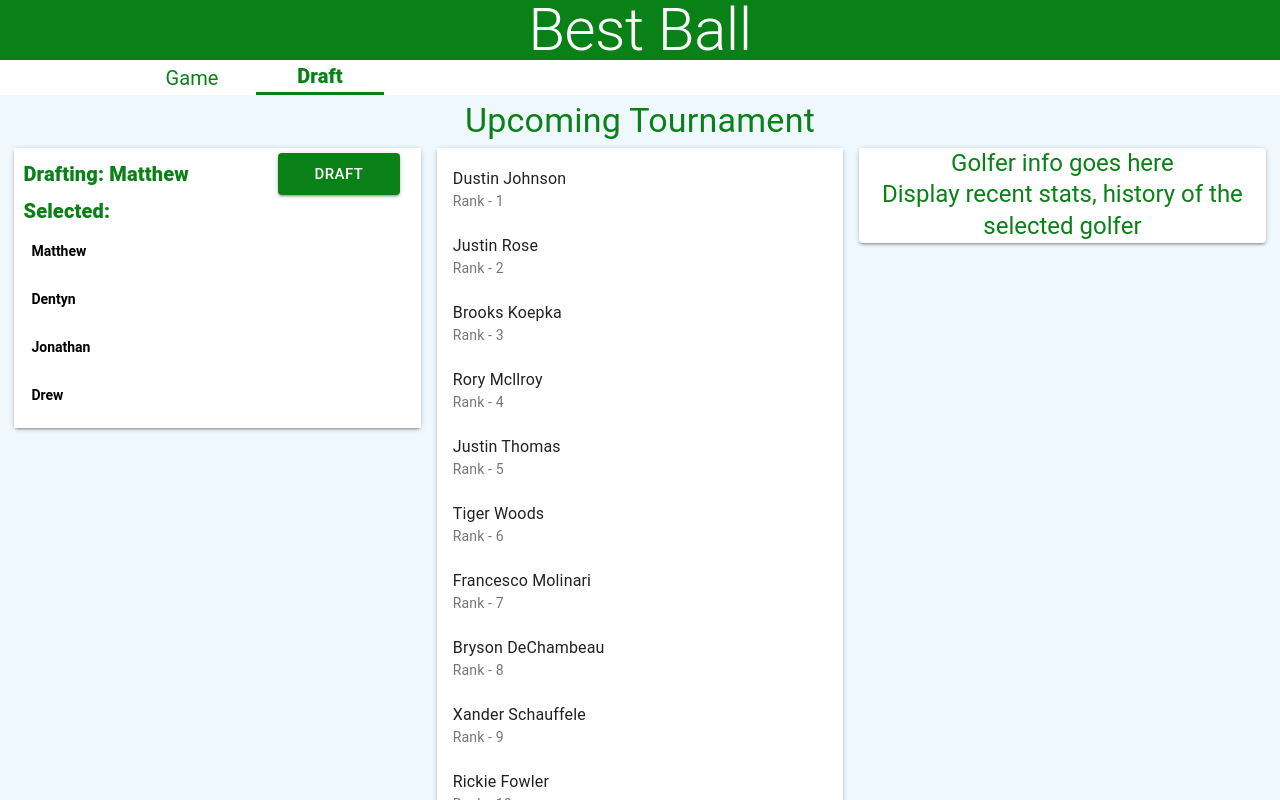
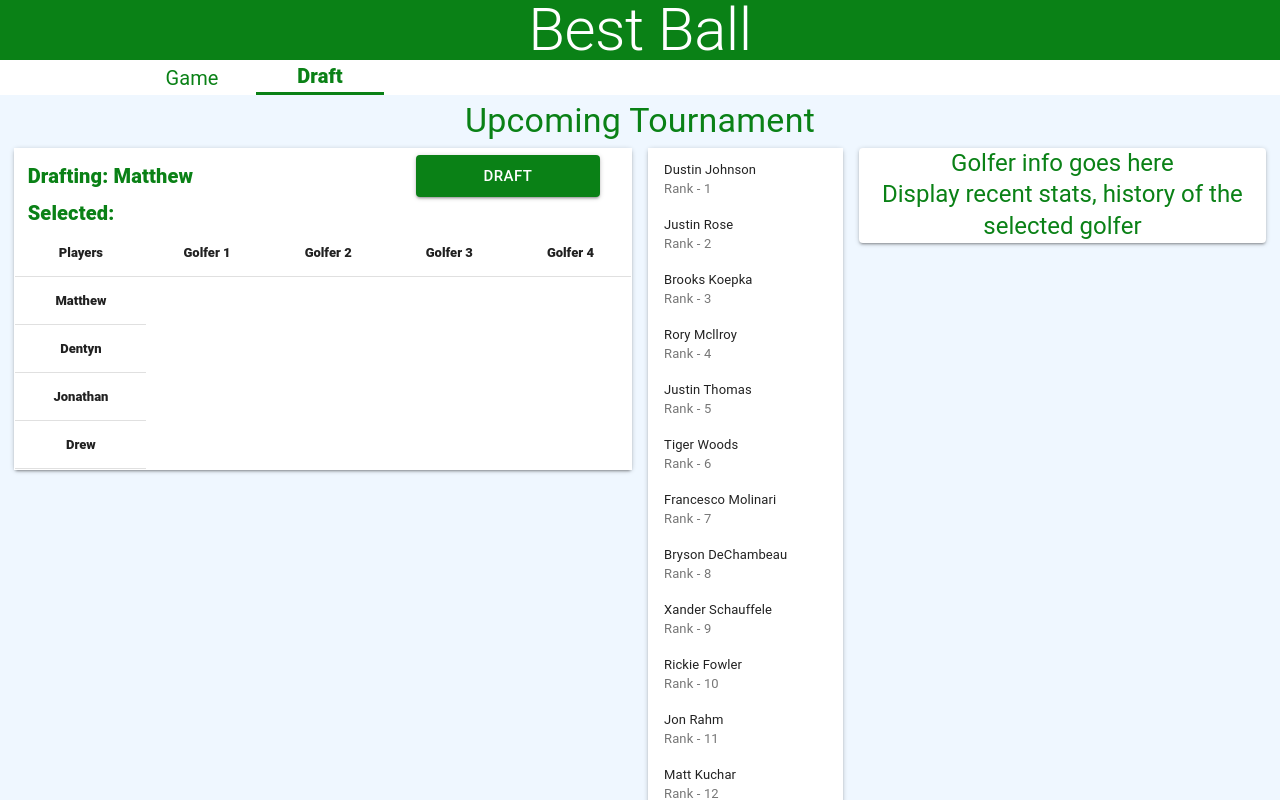
Before and after one commit to MatthewCrocker7/golf-best-ball, a React app: page / in a window 1280 px wide. Both pictures are taken after a click on the button "Draft". Shown: the top 800 px of the page. Built offline with nearby package versions, Linux system fonts and the light colour scheme.

Commit message:
Draft board complete

```diff
--- a/src/client/draft/Draft.js
+++ b/src/client/draft/Draft.js
@@ -1,5 +1,6 @@
 import React from 'react';
 import PropTypes from 'prop-types';
+import { connect } from 'react-redux';
 import { StickyContainer, Sticky } from 'react-sticky';
 import { withStyles } from '@material-ui/core/styles';
 import { Typography } from '@material-ui/core';
@@ -33,31 +34,43 @@ const styles = () => ({
   }
 });
 
+const mapStateToProps = state => ({
+  players: state.players,
+  selectedGolfer: state.selectedGolfer,
+  draftBoard: state.draftBoard
+});
+
 const Draft = (props) => {
-  const { classes } = props;
+  const {
+    classes,
+    draftBoard,
+    players,
+    selectedGolfer
+  } = props;
+
   return (
     <div className={classes.root}>
       <Typography className={classes.textStyle} color="secondary" variant="h4">Upcoming Tournament</Typography>
       <StickyContainer>
         <Grid className={classes.gridRoot} container spacing={16}>
-          <Grid item xs={4}>
-            <Sticky topOffset={-80}>
+          <Grid item xs={6}>
+            <Sticky topOffset={-40}>
               {({ style, isSticky }) => (
-                <Paper style={{ ...style, marginTop: isSticky ? '80px' : '0px' }} className={classes.paperStyle}>
-                  <PlayerTurn />
+                <Paper style={{ ...style, marginTop: isSticky ? '40px' : '0px' }} className={classes.paperStyle}>
+                  <PlayerTurn players={players} selectedGolfer={selectedGolfer} />
                 </Paper>
               )}
             </Sticky>
           </Grid>
-          <Grid item xs={4}>
+          <Grid item xs={2}>
             <Paper className={classes.paperStyle}>
-              <DraftBoard />
+              <DraftBoard draftBoard={draftBoard} />
             </Paper>
           </Grid>
           <Grid item xs={4}>
-            <Sticky topOffset={-80}>
+            <Sticky topOffset={-40}>
               {({ style, isSticky }) => (
-                <Paper style={{ ...style, marginTop: isSticky ? '80px' : '0px' }} className={classes.paperStyle}>
+                <Paper style={{ ...style, marginTop: isSticky ? '40px' : '0px' }} className={classes.paperStyle}>
                   <GolferInfo />
                 </Paper>
               )}
@@ -70,7 +83,10 @@ const Draft = (props) => {
 };
 
 Draft.propTypes = {
-  classes: PropTypes.object.isRequired
+  classes: PropTypes.object.isRequired,
+  draftBoard: PropTypes.array.isRequired,
+  selectedGolfer: PropTypes.string.isRequired,
+  players: PropTypes.array.isRequired
 };
 
-export default withStyles(styles)(Draft);
+export default connect(mapStateToProps)(withStyles(styles)(Draft));
--- a/src/client/draft/DraftBar.js
+++ b/src/client/draft/DraftBar.js
@@ -24,7 +24,19 @@ const styles = theme => ({
     margin: 'auto',
     fontWeight: theme.typography.fontWeightRegular * 2,
   },
+  textComplete: {
+    textAlign: 'center',
+    margin: 'auto',
+    fontWeight: theme.typography.fontWeightRegular * 2,
+  }
 });
+
+const validateData = (golfer) => {
+  if (golfer === '') {
+    return false;
+  }
+  return true;
+};
 
 const mapDispatchToProps = dispatch => ({
   draftGolfer: value => dispatch(actions.draftGolfer(value))
@@ -58,29 +70,40 @@ class DraftBar extends React.Component {
     const { draftGolfer, players, selectedGolfer } = this.props;
     const { index } = this.state;
 
+    if (!validateData(selectedGolfer)) {
+      return;
+    }
+
     draftGolfer({
-      index,
       name: players[index].name,
       golfer: selectedGolfer
     });
-    /*
-    this.setState({
-      selectingPlayer: { ...selectingPlayer, golfers: [...selectingPlayer.golfers, selectedGolfer] }
-    });
-    */
 
     this.snakeDraft();
   };
 
   render() {
-    const { classes, players } = this.props;
+    const {
+      classes,
+      players,
+      selectedGolfer,
+      draftComplete
+    } = this.props;
     const { index } = this.state;
-    // console.log(players[index]);
 
     return (
-      <div className={classes.draftHeader}>
-        <Typography className={classes.textStyle} variant="h6" color="secondary">{`Drafting: ${players[index].name}`}</Typography>
-        <Button className={classes.buttonStyle} onClick={this.draft} size="large" variant="contained" color="secondary">Draft</Button>
+      <div>
+        { draftComplete
+          ? (
+            <Typography variant="h4" color="secondary" className={classes.textComplete}>Draft Completed</Typography>
+          )
+          : (
+            <div className={classes.draftHeader}>
+              <Typography className={classes.textStyle} variant="h6" color="secondary">{`Drafting: ${players[index].name}`}</Typography>
+              <Button className={classes.buttonStyle} onClick={this.draft} size="large" variant="contained" color="secondary">Draft</Button>
+            </div>
+          )}
+        { !draftComplete && <Typography className={classes.textStyle} variant="h6" color="secondary">{`Selected: ${selectedGolfer}`}</Typography>}
       </div>
     );
   }
@@ -90,7 +113,8 @@ DraftBar.propTypes = {
   classes: PropTypes.object.isRequired,
   selectedGolfer: PropTypes.string.isRequired,
   players: PropTypes.array.isRequired,
-  draftGolfer: PropTypes.func.isRequired
+  draftGolfer: PropTypes.func.isRequired,
+  draftComplete: PropTypes.bool.isRequired,
 };
 
 export default connect(null, mapDispatchToProps)(withStyles(styles)(DraftBar));
--- a/src/client/draft/DraftBoard.js
+++ b/src/client/draft/DraftBoard.js
@@ -39,13 +39,13 @@ class DraftBoard extends React.Component {
   };
 
   render() {
-    const { classes } = this.props;
+    const { classes, draftBoard } = this.props;
     const { selectedIndex } = this.state;
 
     return (
       <div className={classes.root}>
-        <List component="ul">
-          {seed.golfRankings.map(x => (
+        <List dense component="ul">
+          {draftBoard.map(x => (
             <ListItem
               key={x.name}
               button
@@ -81,7 +81,8 @@ class DraftBoard extends React.Component {
 
 DraftBoard.propTypes = {
   classes: PropTypes.object.isRequired,
-  selectGolfer: PropTypes.func.isRequired
+  draftBoard: PropTypes.array.isRequired,
+  selectGolfer: PropTypes.func.isRequired,
 };
 
 export default connect(null, mapDispatchToProps)(withStyles(styles)(DraftBoard));
--- /dev/null
+++ b/src/client/draft/DraftSelection.js
@@ -0,0 +1,78 @@
+import React from 'react';
+import PropTypes from 'prop-types';
+import { withStyles } from '@material-ui/core/styles';
+import Table from '@material-ui/core/Table';
+import TableBody from '@material-ui/core/TableBody';
+import TableCell from '@material-ui/core/TableCell';
+import TableRow from '@material-ui/core/TableRow';
+
+const styles = theme => ({
+  textStyle: {
+    fontWeight: theme.typography.fontWeightRegular * 2,
+  },
+});
+
+const DraftSelection = (props) => {
+  const { classes, players } = props;
+
+  return (
+    <Table padding="dense">
+      <TableBody>
+        <TableRow>
+          <TableCell className={classes.textStyle} align="center" component="th" scope="row">
+            Players
+          </TableCell>
+          <TableCell className={classes.textStyle} align="center" component="th" scope="row">
+            Golfer 1
+          </TableCell>
+          <TableCell className={classes.textStyle} align="center" component="th" scope="row">
+            Golfer 2
+          </TableCell>
+          <TableCell className={classes.textStyle} align="center" component="th" scope="row">
+            Golfer 3
+          </TableCell>
+          <TableCell className={classes.textStyle} align="center" component="th" scope="row">
+            Golfer 4
+          </TableCell>
+        </TableRow>
+        {players.map(player => (
+          <TableRow key={player.name}>
+            <TableCell className={classes.textStyle} align="center" component="th" scope="row">
+              {player.name}
+            </TableCell>
+            {player.golfers.map(x => (
+              <TableCell key={x} align="center">
+                {x}
+              </TableCell>
+            ))}
+          </TableRow>
+        ))}
+      </TableBody>
+    </Table>
+  );
+};
+
+/*
+      <List dense className={classes.listRoot} subheader={<li />}>
+        {players.map(player => (
+          <li key={`${player.name}`} className={classes.listSection}>
+            <ul className={classes.ul}>
+              <ListSubheader disableSticky
+              className={classes.listHeader}>{`${player.name}`}</ListSubheader>
+              {player.golfers.map(x => (
+                <ListItem key={`${player}-${x}`}>
+                  <ListItemText primary={`${x}`} />
+                </ListItem>
+              ))}
+            </ul>
+          </li>
+        ))}
+      </List>
+*/
+
+DraftSelection.propTypes = {
+  classes: PropTypes.object.isRequired,
+  players: PropTypes.array.isRequired
+};
+
+export default withStyles(styles)(DraftSelection);
--- a/src/client/draft/PlayerTurn.js
+++ b/src/client/draft/PlayerTurn.js
@@ -1,85 +1,39 @@
 import React from 'react';
 import PropTypes from 'prop-types';
 import { withStyles } from '@material-ui/core/styles';
-import { connect } from 'react-redux';
-import Typography from '@material-ui/core/Typography';
-import List from '@material-ui/core/List';
-import ListItem from '@material-ui/core/ListItem';
-import ListItemText from '@material-ui/core/ListItemText';
-import ListSubheader from '@material-ui/core/ListSubheader';
 import DraftBar from './DraftBar';
-import seed from '../game/gameComponents/seed';
+import DraftSelection from './DraftSelection';
 
-const styles = theme => ({
+const styles = () => ({
   root: {
     width: 'auto',
     margin: '0px',
     border: '1px solid #ffffff',
   },
-  textStyle: {
-    textAlign: 'left',
-    marginLeft: '2%',
-    margin: 'auto',
-    fontWeight: theme.typography.fontWeightRegular * 2,
-  },
-  listRoot: {
-    width: 'auto',
-    margin: 'auto',
-    backgroundColor: theme.palette.background.paper,
-  },
-  listSection: {
-    backgroundColor: 'inherit'
-  },
-  listHeader: {
-    color: '#000000',
-    fontWeight: theme.typography.fontWeightRegular * 1.5,
-  },
-  ul: {
-    backgroundColor: 'inherit',
-    padding: 0,
-  },
 });
 
-const mapStateToProps = state => ({
-  players: state.players,
-  selectedGolfer: state.selectedGolfer
-});
+const sum = (acc, cur) => acc + cur;
 
-class PlayerTurn extends React.Component {
-  draftGolfer = () => {
-    const { players, selectedGolfer } = this.props;
-    /*
-    this.setState({
-      selectingPlayer: { ...selectingPlayer, golfers: [...selectingPlayer.golfers, selectedGolfer] }
-    });
-    */
-  };
+const checkDraftCompletion = (players) => {
+  const checkSum = players.length * 4;
+  const count = players.map(x => x.golfers.length).reduce(sum);
 
-  render() {
-    const { classes, players, selectedGolfer } = this.props;
+  if (count === checkSum) {
+    return true;
+  }
+  return false;
+};
 
-    return (
-      <div className={classes.root}>
-        <DraftBar players={players} selectedGolfer={selectedGolfer} />
-        <Typography className={classes.textStyle} variant="h6" color="secondary">{`Selected: ${selectedGolfer}`}</Typography>
-        <List className={classes.listRoot} subheader={<li />}>
-          {players.map(player => (
-            <li key={`${player.name}`} className={classes.listSection}>
-              <ul className={classes.ul}>
-                <ListSubheader disableSticky className={classes.listHeader}>{`${player.name}`}</ListSubheader>
-                {player.golfers.map(x => (
-                  <ListItem key={`${player}-${x}`}>
-                    <ListItemText primary={`${x}`} />
-                  </ListItem>
-                ))}
-              </ul>
-            </li>
-          ))}
-        </List>
-      </div>
-    );
-  }
-}
+const PlayerTurn = (props) => {
+  const { classes, players, selectedGolfer } = props;
+  const draftComplete = checkDraftCompletion(players);
+  return (
+    <div className={classes.root}>
+      <DraftBar players={players} selectedGolfer={selectedGolfer} draftComplete={draftComplete} />
+      <DraftSelection players={players} />
+    </div>
+  );
+};
 
 PlayerTurn.propTypes = {
   classes: PropTypes.object.isRequired,
@@ -87,4 +41,4 @@ PlayerTurn.propTypes = {
   players: PropTypes.array.isRequired
 };
 
-export default connect(mapStateToProps)(withStyles(styles)(PlayerTurn));
+export default withStyles(styles)(PlayerTurn);
--- a/src/client/redux/constants/action-types.js
+++ b/src/client/redux/constants/action-types.js
@@ -5,5 +5,5 @@ const DRAFT_GOLFER = 'UPDATE_PLAYER_GOLFERS';
 module.exports = {
   UPDATE_NAV,
   UPDATE_SELECTED,
-  DRAFT_GOLFER
+  DRAFT_GOLFER,
 };
--- a/src/client/redux/reducers/reducers.js
+++ b/src/client/redux/reducers/reducers.js
@@ -13,6 +13,37 @@ const initState = {
     { name: 'Jonathan', golfers: [] },
     { name: 'Drew', golfers: [] },
   ],
+  draftBoard: [
+    { name: 'Dustin Johnson', rank: 1 },
+    { name: 'Justin Rose', rank: 2 },
+    { name: 'Brooks Koepka', rank: 3 },
+    { name: 'Rory Mcllroy', rank: 4 },
+    { name: 'Justin Thomas', rank: 5 },
+    { name: 'Tiger Woods', rank: 6 },
+    { name: 'Francesco Molinari', rank: 7 },
+    { name: 'Bryson DeChambeau', rank: 8 },
+    { name: 'Xander Schauffele', rank: 9 },
+    { name: 'Rickie Fowler', rank: 10 },
+    { name: 'Jon Rahm', rank: 11 },
+    { name: 'Matt Kuchar', rank: 12 },
+    { name: 'Paul Casey', rank: 13 },
+    { name: 'Jason Day', rank: 14 },
+    { name: 'Tony Finau', rank: 15 },
+    { name: 'Tommy Fleetwood', rank: 16 },
+    { name: 'Bubba Watson', rank: 17 },
+    { name: 'Patrick Cantlay', rank: 18 },
+    { name: 'Patrick Reed', rank: 19 },
+    { name: 'Webb Simpson', rank: 20 },
+    { name: 'Louis Oosthuizen', rank: 21 },
+    { name: 'Marc Leishman', rank: 22 },
+    { name: 'Phil Mickelson', rank: 23 },
+    { name: 'Gary Woodland', rank: 24 },
+    { name: 'Kevin Kisner', rank: 25 },
+    { name: 'Ian Poulter', rank: 26 },
+    { name: 'Hideki Matsuyama', rank: 27 },
+    { name: 'Adam Scott', rank: 28 },
+    { name: 'Sergio Garcia', rank: 29 },
+  ]
 };
 
 const rootReducer = (state = initState, action) => {
@@ -27,19 +58,35 @@ const rootReducer = (state = initState, action) => {
     });
   }
   if (action.type === DRAFT_GOLFER) {
-    const oldPlayers = state.players.filter(x => x.name !== action.payload.name);
-    const newPlayer = state.players.filter(x => x.name === action.payload.name)[0];
-    newPlayer.golfers.push(action.payload.golfer);
-    const testObj = Object.assign({}, state, {
+    const updatedPlayers = state.players.map((player) => {
+      if (player.name === action.payload.name) {
+        return {
+          ...player,
+          golfers: [
+            ...player.golfers,
+            action.payload.golfer
+          ]
+        };
+      }
+      return player;
+    });
+
+    const newBoard = state.draftBoard.filter(golfer => golfer.name !== state.selectedGolfer);
+
+    return {
+      ...state,
       players: [
-        ...oldPlayers,
-        newPlayer
-      ]
-    });
-    //...selectingPlayer, golfers: [...selectingPlayer.golfers, selectedGolfer]
-    console.log(testObj);
+        ...updatedPlayers
+      ],
+      draftBoard: [
+        ...newBoard
+      ],
+      selectedGolfer: ''
+    };
+    // ...selectingPlayer, golfers: [...selectingPlayer.golfers, selectedGolfer]
+    // console.log(testObj);
 
-    return Object.assign({}, state);
+    // return Object.assign({}, state);
   }
 
   return state;
```
Also changed, not shown: src/client/game/gameComponents/seed.js (line endings or trailing spaces).
